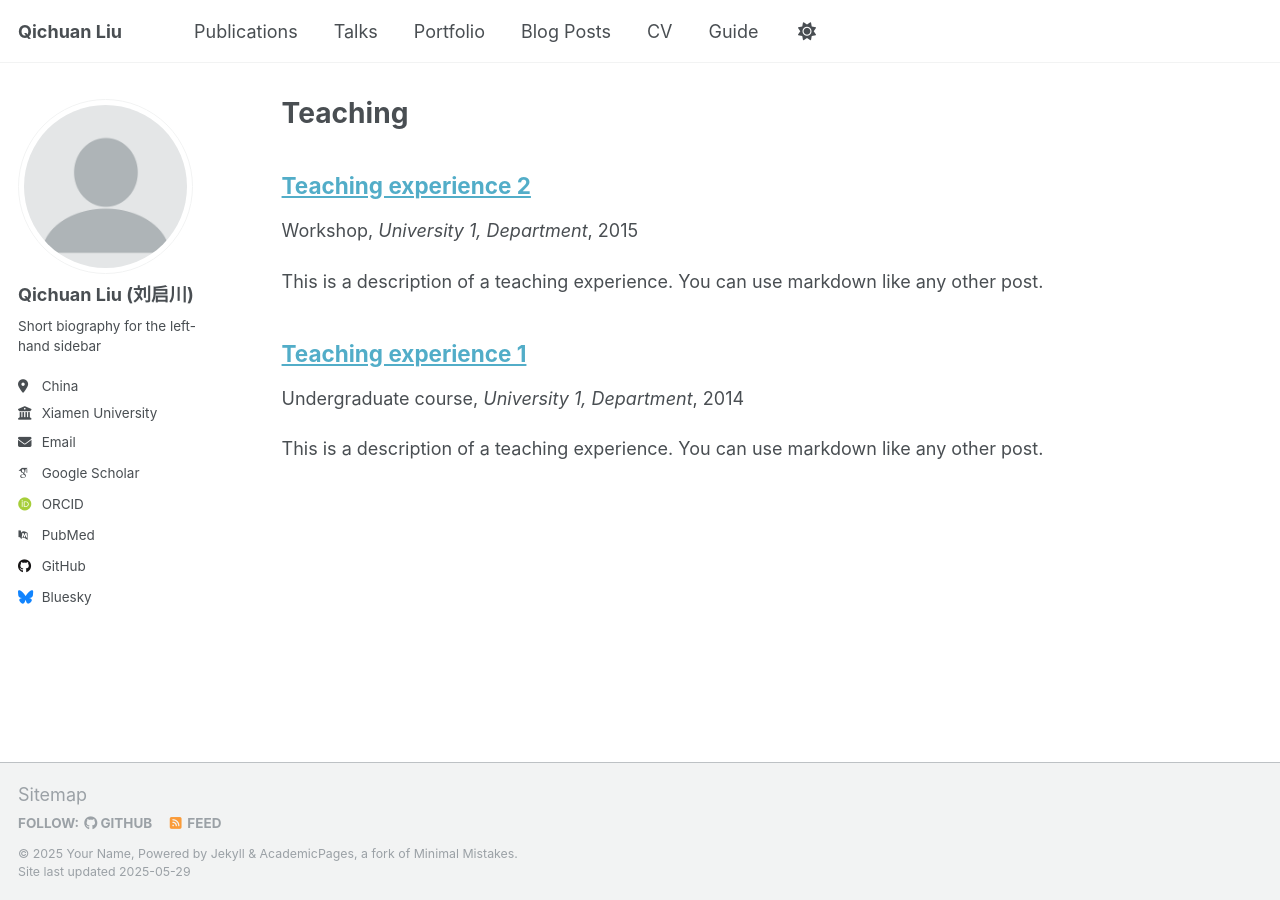
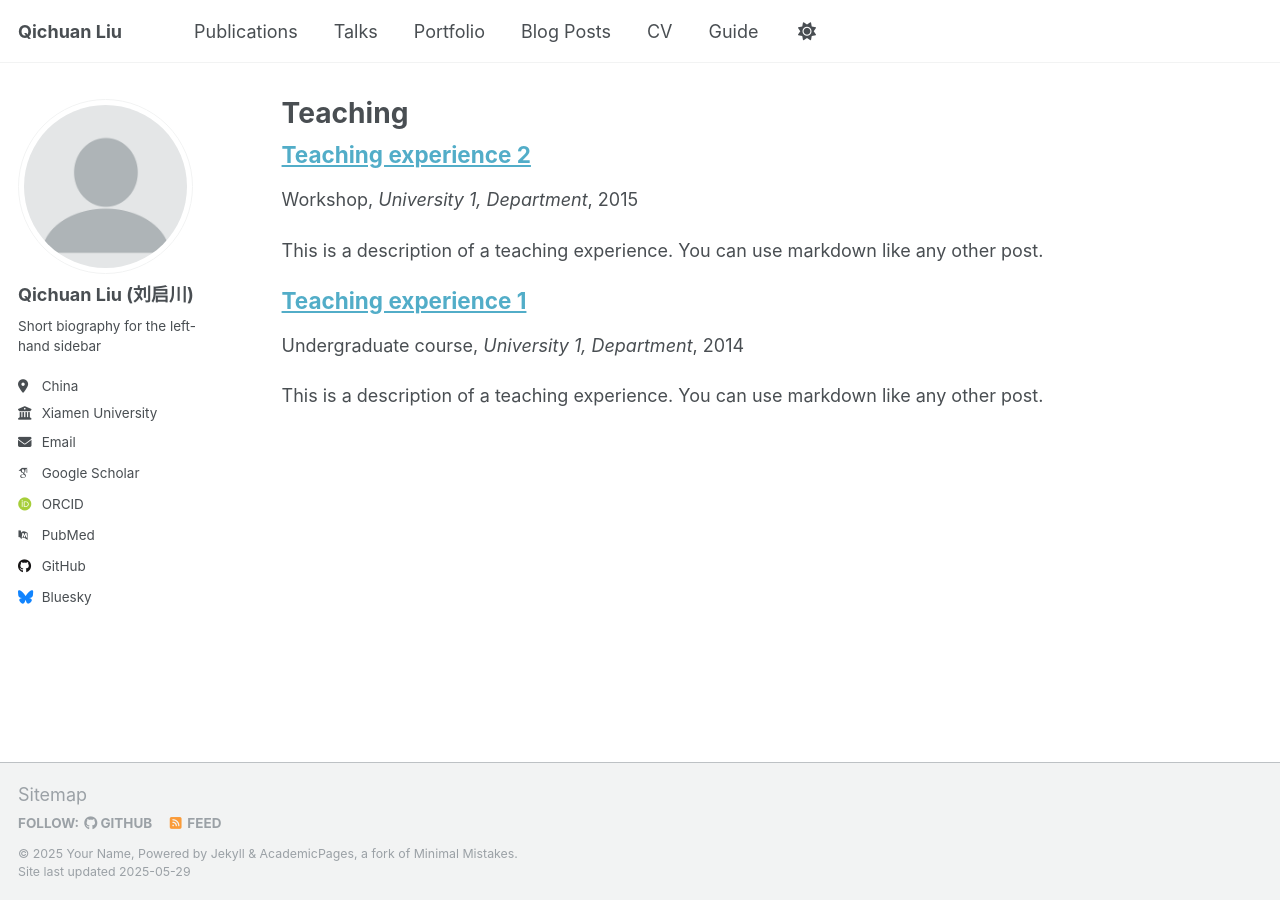
Before and after one commit to qcliu2001/qcliu2001.github.io, a Jekyll site: the page built from _pages/teaching.html, in a window 1280 px wide. Built offline with Jekyll 4.4.1, drawn with Linux system fonts in a browser that asks for light colours; some web fonts are replaced.

Commit message:
Update _archive.scss

```diff
--- a/_sass/layout/_archive.scss
+++ b/_sass/layout/_archive.scss
@@ -40,7 +40,7 @@
 }
 
 .archive__item-title {
-  margin-bottom: 0.25em;
+  margin: 0;
   font-family: $sans-serif-narrow;
 
   a + a {
```
